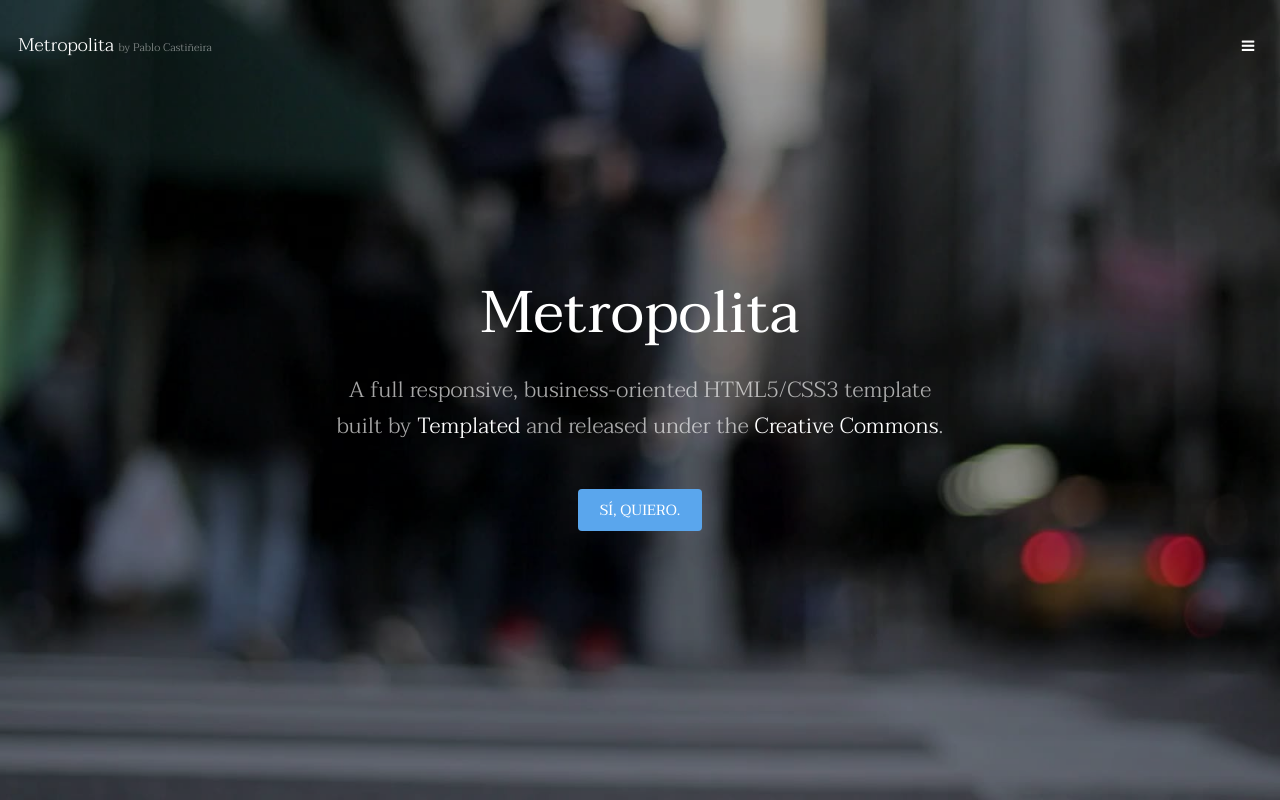
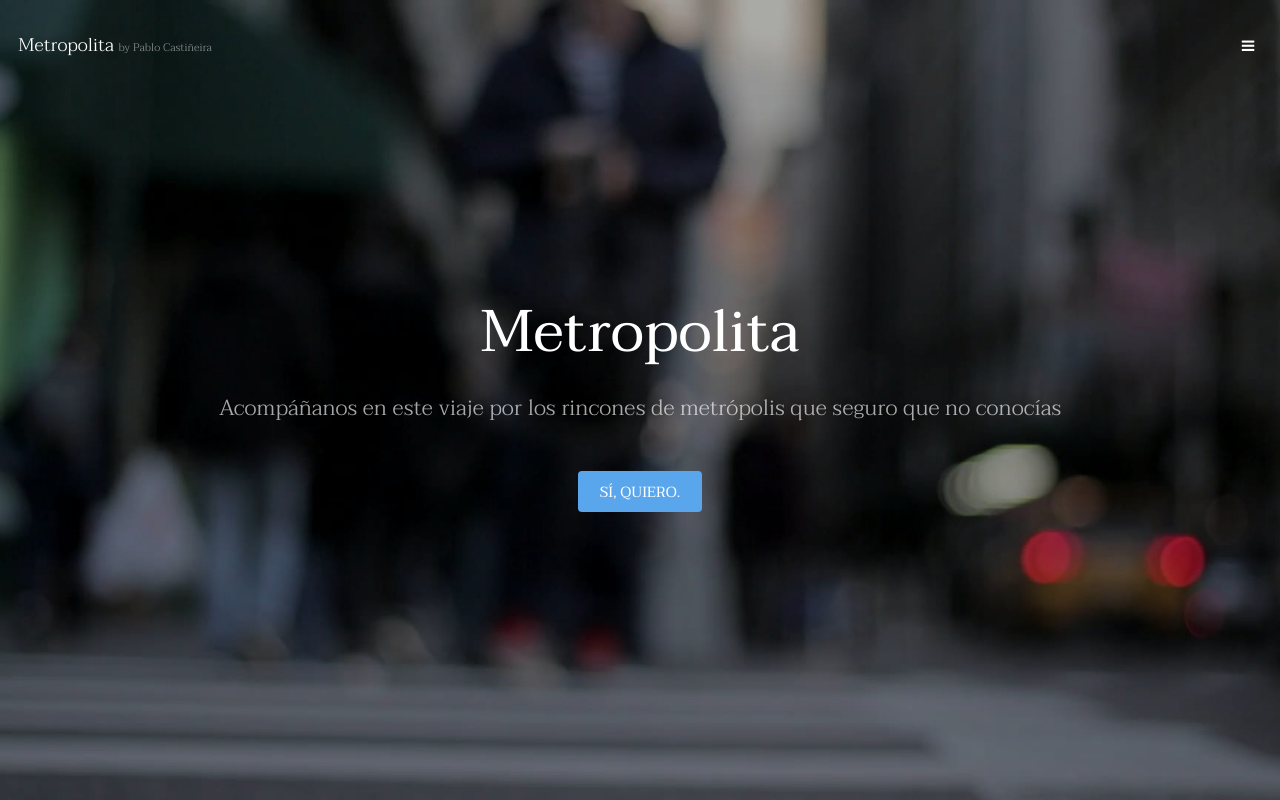
Before and after one commit to pacasne/REP_04_METROPOLITA, a plain HTML site: page index.html in a window 1280 px wide. Shown: the top 800 px of the page. Drawn offline with Linux system fonts and the light colour scheme.

Commit message:
frase bajo el h1 por PEDRO

```diff
--- a/index.html
+++ b/index.html
@@ -39,9 +39,7 @@
 	<section id="banner" data-video="images/banner">
 		<div class="inner">
 			<h1>Metropolita</h1>
-			<p>A full responsive, business-oriented HTML5/CSS3 template<br />
-				built by <a href="https://templated.co/">Templated</a> and released under the <a
-					href="https://templated.co/license">Creative Commons</a>.</p>
+			<p>Acompáñanos en este viaje por los rincones de metrópolis que seguro que no conocías</p>
 			<a href="#one" class="button special scrolly">SÍ, QUIERO.</a>
 		</div>
 	</section>
```
